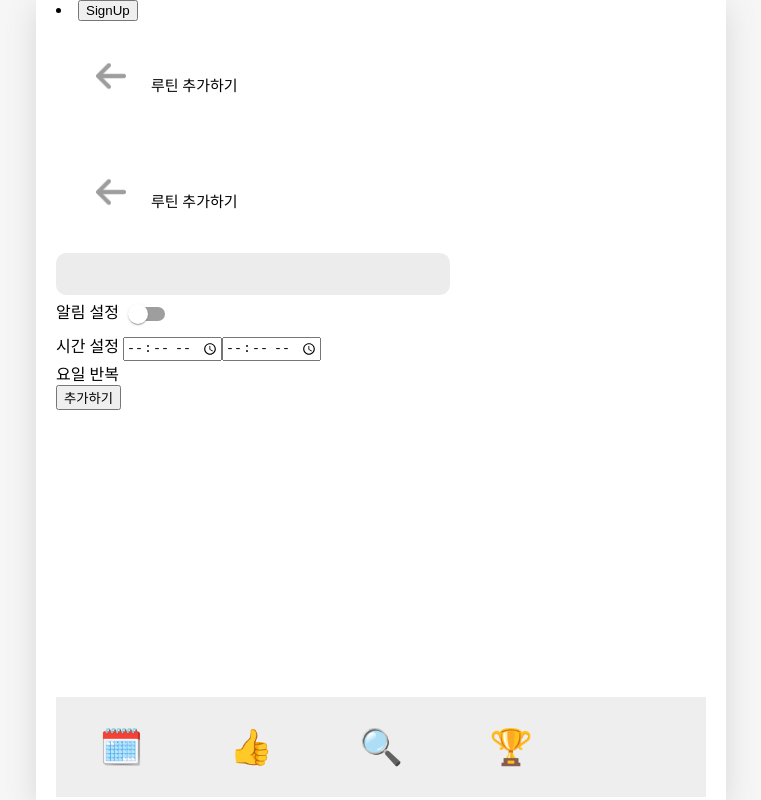
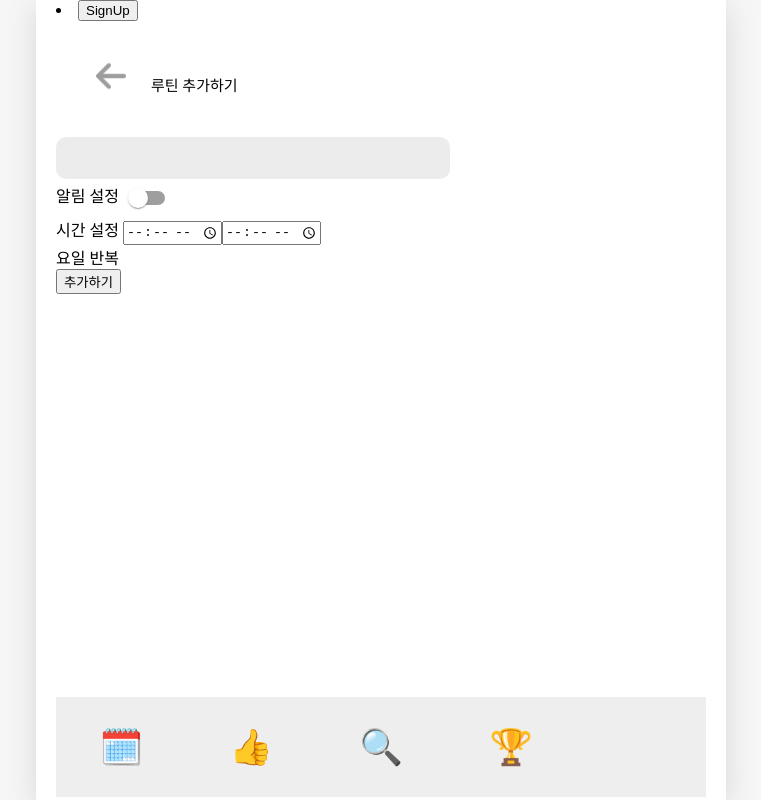
Before and after one commit to suemeeeee/Godtiner, a React (Create React App) app: page /new in a window 1280 px wide. Shown: the whole page, without its empty margins (259-1020 px from the left). Built offline with nearby package versions, Linux system fonts and the light colour scheme.

Commit message:
심심한 수정

```diff
--- a/src/Components/RoutineEditor.js
+++ b/src/Components/RoutineEditor.js
@@ -6,7 +6,6 @@ import { RoutineDispatchContext } from "../App";
 import { useNavigate } from "react-router-dom";
 
 import "./RoutineEditor.css";
-import MyUpper from "./MyUpper";
 
 const RoutineEditor = () => {
   const contentRef = useRef();
@@ -34,11 +33,11 @@ const RoutineEditor = () => {
 
   return (
     <div className="RoutineEditor">
-      <MyUpper text={"루틴 추가하기"} />
       <section>
         <div className="RoutinName">
           <input
             className="NameBox"
+            ref={contentRef}
             value={content}
             onChange={(e) => setContent(e.target.value)}
           />
@@ -66,8 +65,9 @@ const RoutineEditor = () => {
             onChange={(e) => setEndTime(e.target.value)}
           />
         </div>
-        {/* 요일반복 체크박수 구현해야함 */}
-        <div>요일 반복</div>
+        <div>
+          <span>요일 반복</span>
+        </div>
       </section>
       <button onClick={handleSubmit}>추가하기</button>
     </div>
--- a/src/pages/Home.js
+++ b/src/pages/Home.js
@@ -1,13 +1,10 @@
 import { useContext, useEffect, useState } from "react";
 import { useNavigate } from "react-router-dom";
 import MySearchAlarm from "../Components/MySearchAlarm";
-import Fab from "@mui/material/Fab";
-import AddIcon from "@mui/icons-material/Add";
 import "./Home.css";
 import Calendar from "../Components/Calendar";
 import { RoutineStateContext } from "../App";
 import RoutineItem from "../Components/RoutineItem";
-import ShareIcon from "@mui/icons-material/Share";
 import {
   IoIosAddCircle,
   IoIosShare,
```
